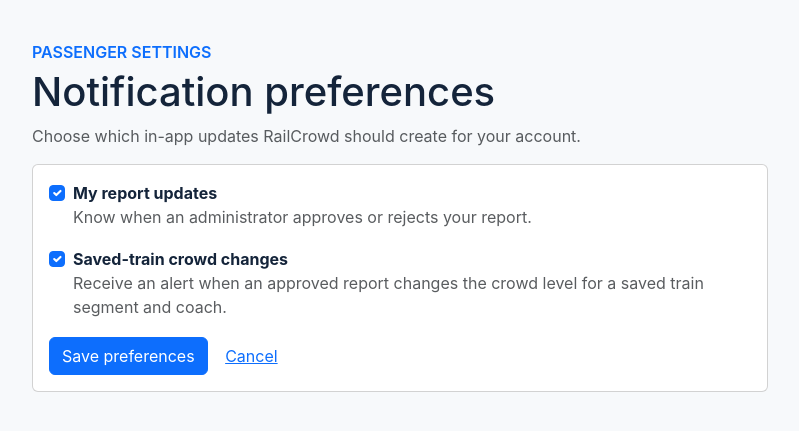
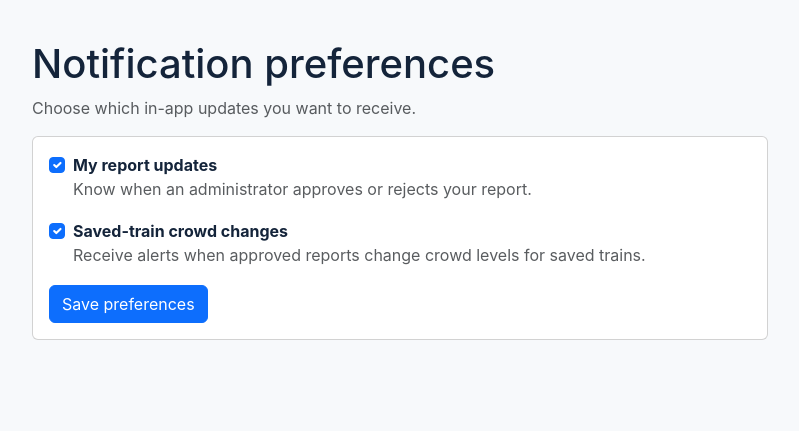
Before and after one commit to kondapatirahul/RailCrowd, a Flask app: page /notifications/preferences in a window 1280 px wide. Shown: the part 68-499 px from the top of the page, without its empty margins (240-1039 px from the left). Run offline with Flask 3, Linux system fonts and the light colour scheme; the visitor is signed in with stand-in values (Sample User, id 1); data comes from the database, SQL or seed files in the repository; some libraries are stand-ins or nearby versions.

Commit message:
restored passenger notification and saved train module

```diff
--- a/backend/app/modules/notifications/__init__.py
+++ b/backend/app/modules/notifications/__init__.py
@@ -1,4 +1,4 @@
-"""Notification delivery and passenger notification routes."""
+"""Passenger notification routes."""
 
 from flask import Blueprint
 
--- a/backend/app/modules/notifications/routes.py
+++ b/backend/app/modules/notifications/routes.py
@@ -1,4 +1,4 @@
-"""Passenger notification centre and saved-train list."""
+"""Passenger notification centre and saved-train routes."""
 
 from flask import abort, flash, redirect, render_template, request, url_for
 from flask_login import current_user, login_required
@@ -19,16 +19,12 @@ def _require_passenger():
 def inbox():
     _require_passenger()
     items = db.session.execute(
-        select(Notification)
-        .where(Notification.user_id == current_user.id)
-        .order_by(Notification.created_at.desc(), Notification.id.desc())
-        .limit(100)
+        select(Notification).where(Notification.user_id == current_user.id)
+        .order_by(Notification.created_at.desc(), Notification.id.desc()).limit(100)
     ).scalars().all()
-    unread_count = sum(not item.is_read for item in items)
     return render_template(
-        "passenger/notifications.html",
-        notifications=items,
-        unread_count=unread_count,
+        "passenger/notifications.html", notifications=items,
+        unread_count=sum(not item.is_read for item in items),
     )
 
 
@@ -36,31 +32,23 @@ def inbox():
 @login_required
 def mark_read(notification_id):
     _require_passenger()
-    item = db.session.execute(
-        select(Notification).where(
-            Notification.id == notification_id,
-            Notification.user_id == current_user.id,
-        )
-    ).scalar_one_or_none()
+    item = db.session.execute(select(Notification).where(
+        Notification.id == notification_id, Notification.user_id == current_user.id
+    )).scalar_one_or_none()
     if item is None:
         abort(404)
     item.is_read = True
     db.session.commit()
-    return redirect(url_for("notifications.inbox"), code=303)
+    return redirect(request.referrer or url_for("notifications.inbox"), code=303)
 
 
 @notifications_bp.post("/read-all")
 @login_required
 def mark_all_read():
     _require_passenger()
-    db.session.execute(
-        update(Notification)
-        .where(
-            Notification.user_id == current_user.id,
-            Notification.is_read.is_(False),
-        )
-        .values(is_read=True)
-    )
+    db.session.execute(update(Notification).where(
+        Notification.user_id == current_user.id, Notification.is_read.is_(False)
+    ).values(is_read=True))
     db.session.commit()
     flash("All notifications marked as read.", "success")
     return redirect(url_for("notifications.inbox"), code=303)
@@ -70,11 +58,9 @@ def mark_all_read():
 @login_required
 def saved_trains():
     _require_passenger()
-    trains = db.session.execute(
-        select(SavedTrain)
-        .where(SavedTrain.user_id == current_user.id)
-        .order_by(SavedTrain.created_at.desc())
-    ).scalars().all()
+    trains = db.session.execute(select(SavedTrain).where(
+        SavedTrain.user_id == current_user.id
+    ).order_by(SavedTrain.created_at.desc())).scalars().all()
     return render_template("passenger/saved_trains.html", trains=trains)
 
 
@@ -86,35 +72,26 @@ def save_train():
     name = (request.form.get("train_name") or "").strip()
     if not number or len(number) > 10 or not name or len(name) > 160:
         flash("Please provide a valid train number and name.", "danger")
-        return redirect(url_for("notifications.saved_trains"), code=303)
-
-    existing = db.session.execute(
-        select(SavedTrain).where(
-            SavedTrain.user_id == current_user.id,
-            SavedTrain.train_number == number,
-        )
-    ).scalar_one_or_none()
+        return redirect(request.referrer or url_for("notifications.saved_trains"), code=303)
+    existing = db.session.execute(select(SavedTrain).where(
+        SavedTrain.user_id == current_user.id, SavedTrain.train_number == number
+    )).scalar_one_or_none()
     if existing is None:
-        db.session.add(SavedTrain(
-            user_id=current_user.id, train_number=number, train_name=name
-        ))
+        db.session.add(SavedTrain(user_id=current_user.id, train_number=number, train_name=name))
         db.session.commit()
         flash(f"{number} added to your saved trains.", "success")
     else:
         flash(f"{number} is already saved.", "info")
-    return redirect(url_for("notifications.saved_trains"), code=303)
+    return redirect(request.referrer or url_for("notifications.saved_trains"), code=303)
 
 
 @notifications_bp.post("/saved-trains/<int:saved_train_id>/remove")
 @login_required
 def remove_saved_train(saved_train_id):
     _require_passenger()
-    saved = db.session.execute(
-        select(SavedTrain).where(
-            SavedTrain.id == saved_train_id,
-            SavedTrain.user_id == current_user.id,
-        )
-    ).scalar_one_or_none()
+    saved = db.session.execute(select(SavedTrain).where(
+        SavedTrain.id == saved_train_id, SavedTrain.user_id == current_user.id
+    )).scalar_one_or_none()
     if saved is None:
         abort(404)
     db.session.delete(saved)
@@ -127,23 +104,17 @@ def remove_saved_train(saved_train_id):
 @login_required
 def preferences():
     _require_passenger()
-    preference = db.session.execute(
-        select(NotificationPreference).where(
-            NotificationPreference.user_id == current_user.id
-        )
-    ).scalar_one_or_none()
+    preference = db.session.execute(select(NotificationPreference).where(
+        NotificationPreference.user_id == current_user.id
+    )).scalar_one_or_none()
     if preference is None:
         preference = NotificationPreference(user_id=current_user.id)
         db.session.add(preference)
         db.session.commit()
-
     if request.method == "POST":
         preference.report_updates = request.form.get("report_updates") == "on"
         preference.crowd_changes = request.form.get("crowd_changes") == "on"
         db.session.commit()
         flash("Notification preferences updated.", "success")
         return redirect(url_for("notifications.preferences"), code=303)
-
-    return render_template(
-        "passenger/notification_preferences.html", preference=preference
-    )
+    return render_template("passenger/notification_preferences.html", preference=preference)
--- a/frontend/templates/passenger/notification_preferences.html
+++ b/frontend/templates/passenger/notification_preferences.html
@@ -1,12 +1,5 @@
 {% extends "layouts/base.html" %}
 {% block title %}Notification Preferences | RailCrowd{% endblock %}
 {% block content %}
-<section class="container py-3" style="max-width:760px">
-  <p class="text-primary fw-semibold mb-1">PASSENGER SETTINGS</p><h1>Notification preferences</h1><p class="text-muted">Choose which in-app updates RailCrowd should create for your account.</p>
-  <form method="post" class="card card-body gap-3"><input type="hidden" name="csrf_token" value="{{ csrf_token() }}">
-    <label class="form-check"><input class="form-check-input" type="checkbox" name="report_updates" {% if preference.report_updates %}checked{% endif %}><span class="form-check-label"><strong>My report updates</strong><br><span class="text-muted">Know when an administrator approves or rejects your report.</span></span></label>
-    <label class="form-check"><input class="form-check-input" type="checkbox" name="crowd_changes" {% if preference.crowd_changes %}checked{% endif %}><span class="form-check-label"><strong>Saved-train crowd changes</strong><br><span class="text-muted">Receive an alert when an approved report changes the crowd level for a saved train segment and coach.</span></span></label>
-    <div><button class="btn btn-primary" type="submit">Save preferences</button> <a class="btn btn-link" href="{{ url_for('notifications.inbox') }}">Cancel</a></div>
-  </form>
-</section>
+<section class="container py-3" style="max-width:760px"><h1>Notification preferences</h1><p class="text-muted">Choose which in-app updates you want to receive.</p><form method="post" class="card card-body gap-3"><input type="hidden" name="csrf_token" value="{{ csrf_token() }}"><label class="form-check"><input class="form-check-input" type="checkbox" name="report_updates" {% if preference.report_updates %}checked{% endif %}><span class="form-check-label"><strong>My report updates</strong><br><span class="text-muted">Know when an administrator approves or rejects your report.</span></span></label><label class="form-check"><input class="form-check-input" type="checkbox" name="crowd_changes" {% if preference.crowd_changes %}checked{% endif %}><span class="form-check-label"><strong>Saved-train crowd changes</strong><br><span class="text-muted">Receive alerts when approved reports change crowd levels for saved trains.</span></span></label><button class="btn btn-primary align-self-start" type="submit">Save preferences</button></form></section>
 {% endblock %}
--- a/frontend/templates/passenger/saved_trains.html
+++ b/frontend/templates/passenger/saved_trains.html
@@ -2,7 +2,7 @@
 {% block title %}Saved Trains | RailCrowd{% endblock %}
 {% block content %}
 <section class="container py-3">
-  <div class="d-flex justify-content-between align-items-center flex-wrap gap-3"><div><p class="text-primary fw-semibold mb-1">PASSENGER TOOLS</p><h1>Saved trains</h1><p class="text-muted">Your saved train list.</p></div><a class="btn btn-outline-secondary" href="{{ url_for('notifications.inbox') }}">Notifications</a></div>
-  {% if trains %}<div class="list-group mt-4">{% for train in trains %}<div class="list-group-item d-flex justify-content-between align-items-center gap-3"><div><strong>{{ train.train_number }} · {{ train.train_name }}</strong><div class="small text-muted">Saved {{ train.created_at.strftime('%d %b %Y') if train.created_at else '' }}</div><a href="{{ url_for('trains.detail', train_number=train.train_number) }}">View train</a></div><form method="post" action="{{ url_for('notifications.remove_saved_train', saved_train_id=train.id) }}"><input type="hidden" name="csrf_token" value="{{ csrf_token() }}"><button class="btn btn-sm btn-outline-danger" type="submit">Remove</button></form></div>{% endfor %}</div>{% else %}<p class="text-muted mt-4">No saved trains yet. Find a train and select Save train.</p>{% endif %}
+  <div class="d-flex justify-content-between align-items-center flex-wrap gap-3"><div><p class="text-primary fw-semibold mb-1">PASSENGER TOOLS</p><h1>Saved trains</h1><p class="text-muted">Crowd-change alerts are available for saved trains when community reports change.</p></div><a class="btn btn-outline-secondary" href="{{ url_for('notifications.inbox') }}">Notifications</a></div>
+  {% if trains %}<div class="list-group mt-4">{% for train in trains %}<div class="list-group-item d-flex justify-content-between align-items-center gap-3"><div><strong>{{ train.train_number }} · {{ train.train_name }}</strong><div class="small text-muted">Saved {{ train.created_at.strftime('%d %b %Y') if train.created_at else '' }}</div></div><form method="post" action="{{ url_for('notifications.remove_saved_train', saved_train_id=train.id) }}"><input type="hidden" name="csrf_token" value="{{ csrf_token() }}"><button class="btn btn-sm btn-outline-danger" type="submit">Remove</button></form></div>{% endfor %}</div>{% else %}<p class="text-muted mt-4">No saved trains yet. Search for a train and select Save train.</p>{% endif %}
 </section>
 {% endblock %}
```
Also changed, not shown: backend/app/modules/notifications/service.py (+17 -40 lines), frontend/templates/passenger/notifications.html (+2 -19 lines).
